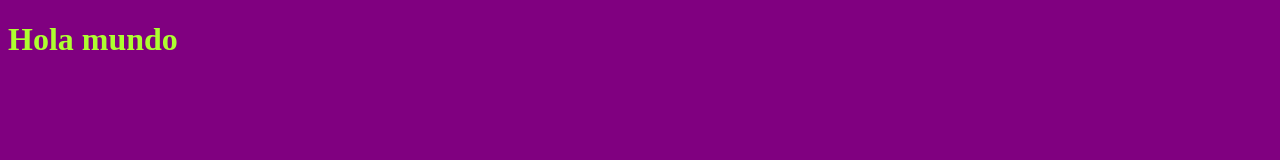
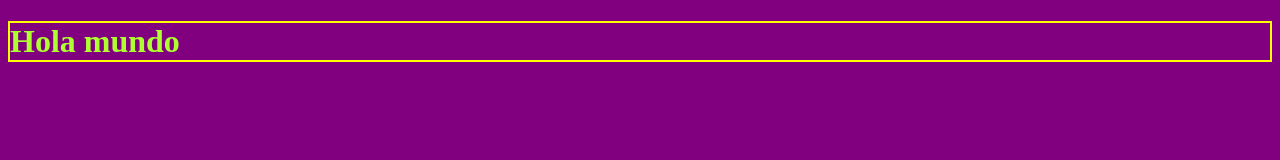
Before and after one commit to msarroca/git-demo, a plain HTML site: page index.html in a window 1280 px wide. Drawn offline with Linux system fonts and the light colour scheme.

Commit message:
yellow border

```diff
--- a/index.html
+++ b/index.html
@@ -14,7 +14,7 @@
 
   <body style="background:purple">
 
-    <h1 style="color:greenyellow">Hola mundo</h1>
+    <h1 style="color:greenyellow ; border: 2px solid yellow"  >Hola mundo</h1>
 
   </body>
 
```
